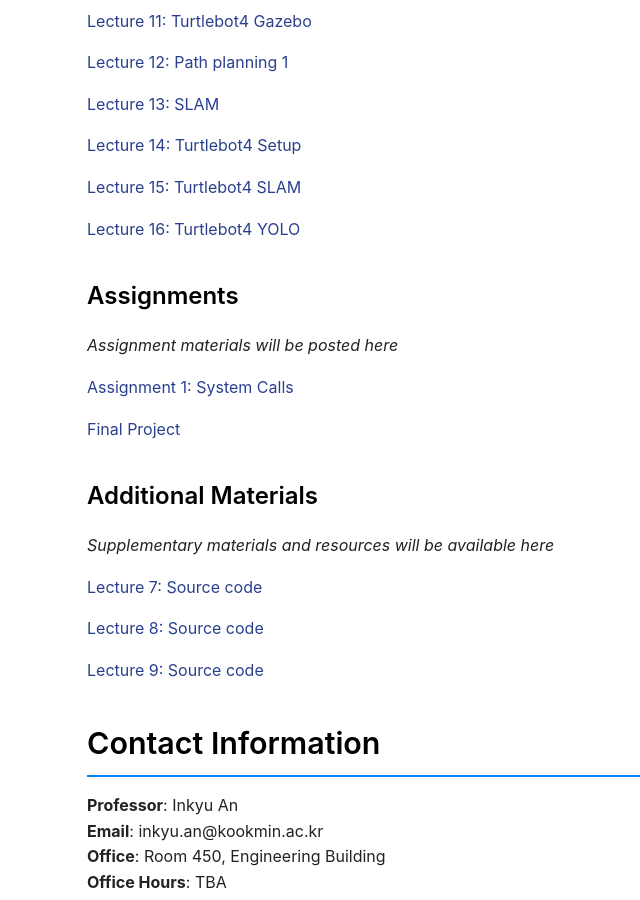
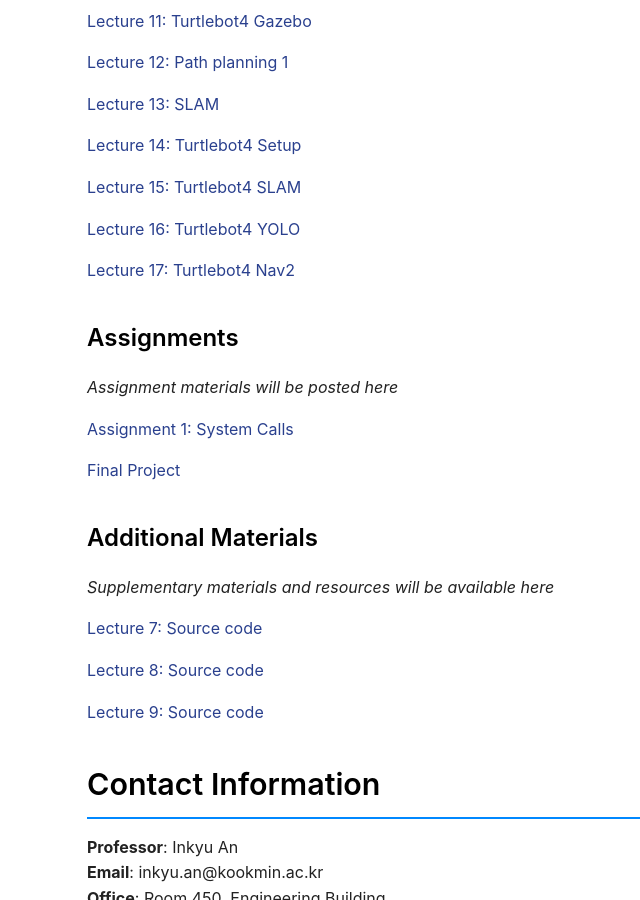
Before and after one commit to mairlab-KM/mairlab-KM.github.io, a Jekyll site: the page built from courses/operating-systems-practice-2025fall.md, in a window 1280 px wide and 900 px high, scrolled down 4203 px. Shown: the whole window, without its empty margins (126-766 px from the left). Built offline with Jekyll 4.4.1, drawn with Linux system fonts in a browser that asks for light colours.

Commit message:
Update Lec 17 of OSP

```diff
--- a/courses/operating-systems-practice-2025fall.md
+++ b/courses/operating-systems-practice-2025fall.md
@@ -187,6 +187,8 @@ By the end of this course, students will be able to:
 
 [Lecture 16: Turtlebot4 YOLO](/assets/courses/operating-systems-practice-2025fall/lectures/Lec16_Turtlebot4_YOLO.pdf)
 
+[Lecture 17: Turtlebot4 Nav2](/assets/courses/operating-systems-practice-2025fall/lectures/Lec17_Turtlebot4_Nav2.pdf)
+
 <!-- Example format - uncomment and modify as you add materials:
 - [Lecture 1: Introduction to OS Practice](/assets/courses/operating-systems-practice-2025fall/lectures/lecture01-introduction.pdf)
 - [Lecture 2: Process Management](/assets/courses/operating-systems-practice-2025fall/lectures/lecture02-processes.pdf)
```
Also changed, not shown: 1 other file.
